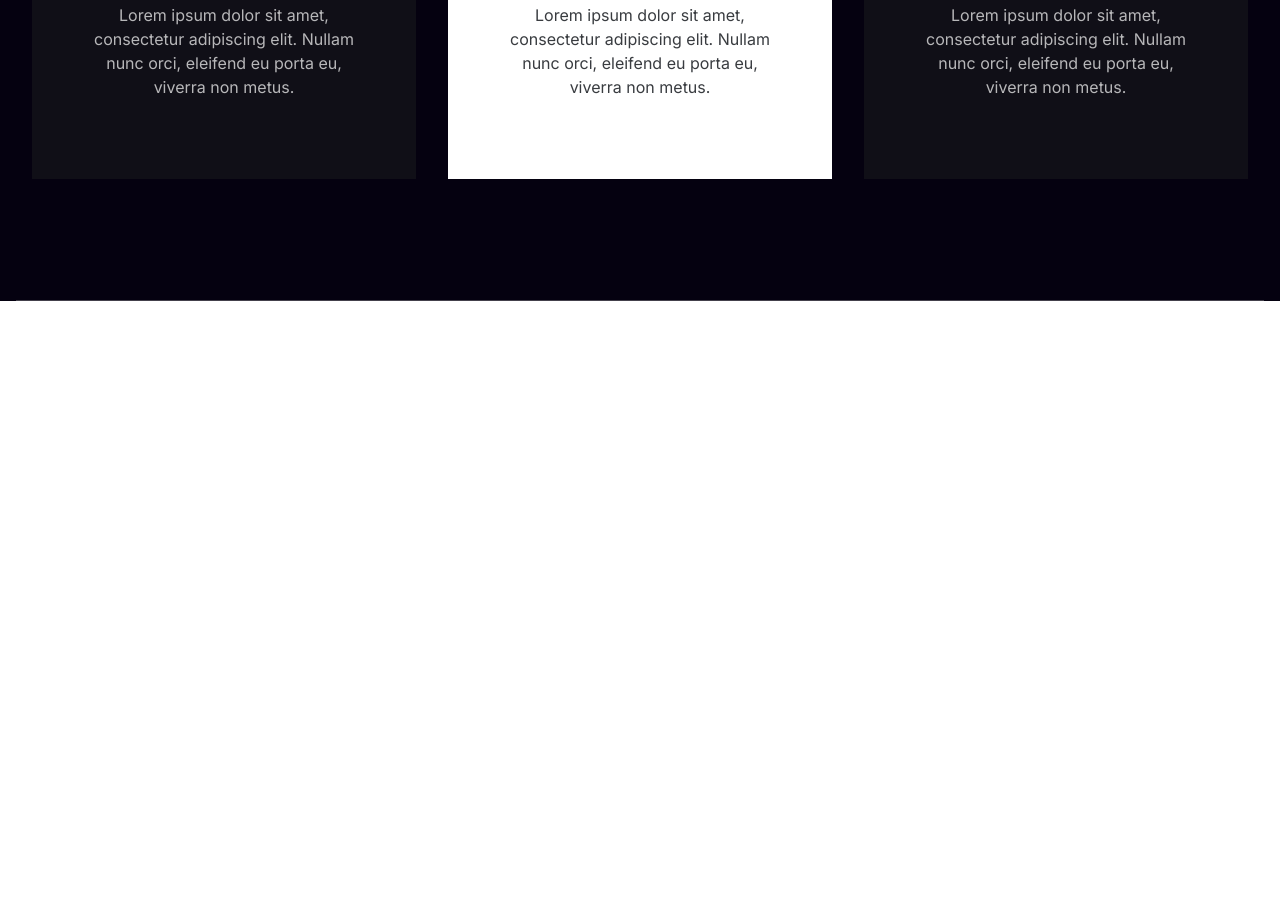
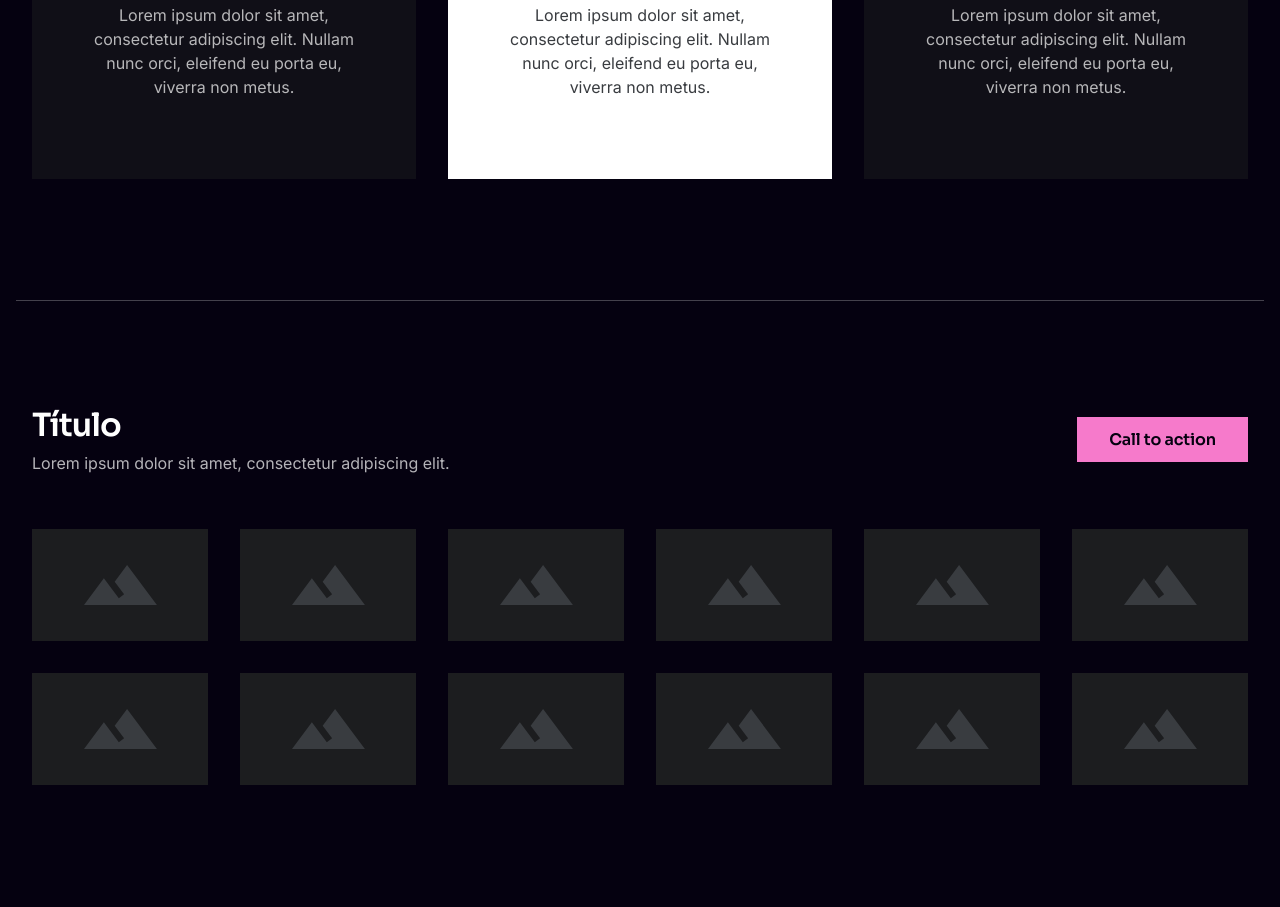
Before and after one commit to danielrochadev/wireframe-ui, a plain HTML site: page index.html in a window 1280 px wide. Shown: the part 1151-2058 px from the top of the page. Before the commit the page ends 1452 px from the top, so only its background shows below. Drawn offline with Linux system fonts and the light colour scheme.

Commit message:
Coding section multiple cards

```diff
--- a/css/responsive.css
+++ b/css/responsive.css
@@ -1,6 +1,14 @@
 @media (max-width: 1200px) {
   .s-hero_headline {
     max-width: 49%;
+  }
+
+  #multiple-cards .multiple-cards-items .container {
+    gap: 2rem 2%;
+  }
+
+  #multiple-cards .multiple-cards-item {
+    width: 23.5%;
   }
 }
 
@@ -36,6 +44,19 @@
 }
 
 @media (max-width: 600px) {
+  #multiple-cards > .container {
+    flex-direction: column;
+    align-items: center;
+    text-align: center;
+  }
+
+  #multiple-cards .multiple-cards_title p {
+    margin-bottom: 3.2rem;
+  }
+
+  #feature-cards .feature-cards_items {
+    flex-wrap: wrap;
+  }
 }
 
 @media (max-width: 480px) {
@@ -63,7 +84,16 @@
     margin-bottom: 3.2rem;
   }
 
-  #s-hero .s-hero_image {
-    height: 32rem;
+  #multiple-cards .multiple-cards-item {
+    width: 49%;
+  }
+
+  #multiple-cards .multiple-cards-items .container {
+    gap: 0.8rem 2%;
+    margin-top: 4rem;
+  }
+
+  #multiple-cards {
+    padding: 6.4rem 0;
   }
 }
--- a/css/styles.css
+++ b/css/styles.css
@@ -71,8 +71,11 @@ header nav .btn-primary {
 }
 
 /* Feature Cards */
+#s-main-feature-cards {
+  background-color: var(--gray-colors-100);
+}
+
 #feature-cards {
-  background-color: var(--gray-colors-100);
   padding: 10.4rem 0 12.2rem;
 }
 
@@ -142,3 +145,36 @@ header nav .btn-primary {
 #feature-cards .feature-cards_item.selected h3 {
   color: var(--gray-colors-100);
 }
+
+/* Multiple Cards */
+#multiple-cards {
+  padding: 10.4rem 0 12.2rem;
+}
+
+#multiple-cards > .container {
+  display: flex;
+  justify-content: space-between;
+  align-items: center;
+}
+
+#multiple-cards .multiple-cards_title p {
+  color: var(--white);
+  opacity: 0.7;
+  margin-top: 0.8rem;
+}
+
+#multiple-cards .multiple-cards-items .container {
+  display: flex;
+  gap: 3.2rem;
+  flex-wrap: wrap;
+  margin-top: 5.6rem;
+}
+
+#multiple-cards .multiple-cards-item {
+  width: 17.6rem;
+  height: 11.2rem;
+  background-color: var(--gray-colors-200);
+  display: flex;
+  align-items: center;
+  justify-content: center;
+}
--- a/index.html
+++ b/index.html
@@ -63,7 +63,9 @@
       </div>
     </setion>
 
-    <!-- Section Feature Cards -->
+    <!-- Main Feature Cards -->
+    <section id="s-main-feature-cards">
+      <!-- Feature Cards -->
       <section id="feature-cards">
         <div class="container">
           <div class="feature-cards_title">
@@ -110,5 +112,82 @@
           </div>
         </div>
       </section>
+
+      <!-- Section Multiple Cards -->
+      <section id="multiple-cards">
+        <div class="container">
+          <div class="multiple-cards_title">
+            <h2>Título</h2>
+            <p>Lorem ipsum dolor sit amet, consectetur adipiscing elit.</p>
+          </div>
+
+          <a href="#" class="btn-primary">Call to action</a>
+        </div>
+
+        <div class="multiple-cards-items">
+          <div class="container">
+            <!-- M Card Item  -->
+            <div class="multiple-cards-item">
+              <img src="./img/thumb.svg" alt="thumb" />
+            </div>
+
+            <!-- M Card Item  -->
+            <div class="multiple-cards-item">
+              <img src="./img/thumb.svg" alt="thumb" />
+            </div>
+
+            <!-- M Card Item  -->
+            <div class="multiple-cards-item">
+              <img src="./img/thumb.svg" alt="thumb" />
+            </div>
+
+            <!-- M Card Item  -->
+            <div class="multiple-cards-item">
+              <img src="./img/thumb.svg" alt="thumb" />
+            </div>
+
+            <!-- M Card Item  -->
+            <div class="multiple-cards-item">
+              <img src="./img/thumb.svg" alt="thumb" />
+            </div>
+
+            <!-- M Card Item  -->
+            <div class="multiple-cards-item">
+              <img src="./img/thumb.svg" alt="thumb" />
+            </div>
+
+            <!-- M Card Item  -->
+            <div class="multiple-cards-item">
+              <img src="./img/thumb.svg" alt="thumb" />
+            </div>
+
+            <!-- M Card Item  -->
+            <div class="multiple-cards-item">
+              <img src="./img/thumb.svg" alt="thumb" />
+            </div>
+
+            <!-- M Card Item  -->
+            <div class="multiple-cards-item">
+              <img src="./img/thumb.svg" alt="thumb" />
+            </div>
+
+            <!-- M Card Item  -->
+            <div class="multiple-cards-item">
+              <img src="./img/thumb.svg" alt="thumb" />
+            </div>
+
+            <!-- M Card Item  -->
+            <div class="multiple-cards-item">
+              <img src="./img/thumb.svg" alt="thumb" />
+            </div>
+
+            <!-- M Card Item  -->
+            <div class="multiple-cards-item">
+              <img src="./img/thumb.svg" alt="thumb" />
+            </div>
+          </div>
+        </div>
+      </section>
+    </section>
   </body>
 </html>
```
Lines whose indentation alone changed are shown as unchanged.
